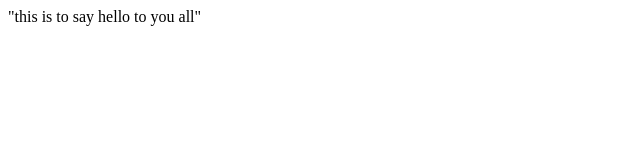
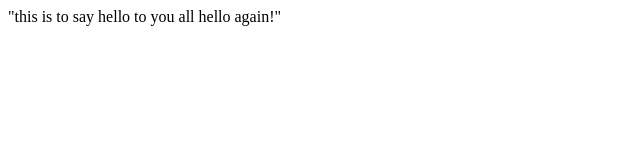
Before and after one commit to Iamgope/Todo-app, a plain HTML site: page a.html in a window 1280 px wide. Shown: the whole page, without its empty margins (0-640 px from the left). Drawn offline with Linux system fonts and the light colour scheme.

Commit message:
Update a.html

```diff
--- a/a.html
+++ b/a.html
@@ -5,6 +5,6 @@
         </title>
     </head>
     <body>
-        "this is to say hello to you all"
+        "this is to say hello to you all hello again!"
     </body>
 </html>
```
